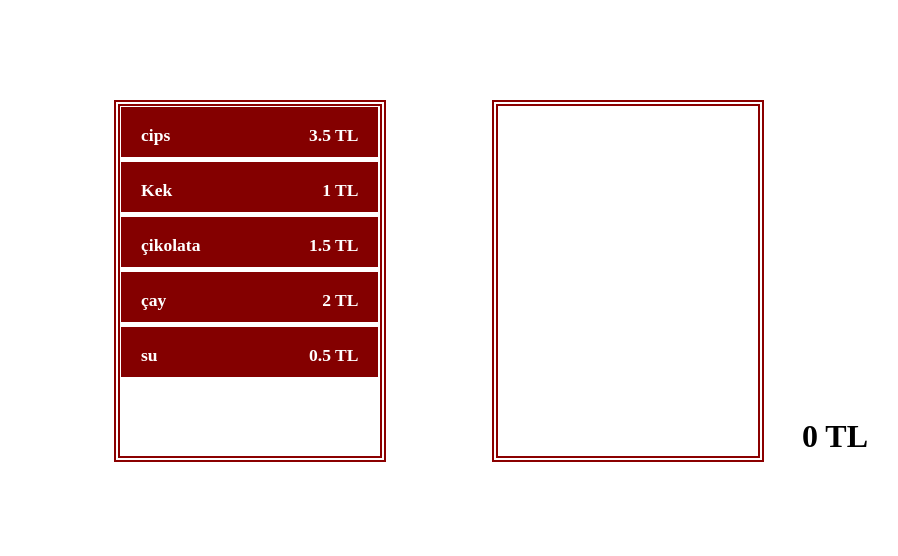
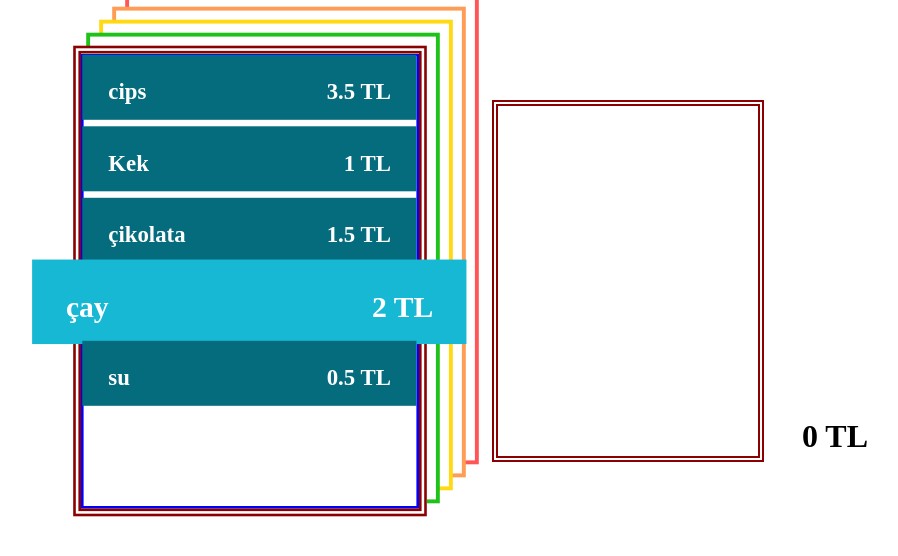
Before and after one commit to FATIHISILGAN/angular_example, a plain HTML site: page index.html in a window 1280 px wide. In both pictures the pointer is over the element 486 px from the left and 281 px from the top of the page. Shown: the whole page, without its empty margins (236-1134 px from the left). Drawn offline with nearby package versions, Linux system fonts and the light colour scheme.

Commit message:
css Updated

```diff
--- a/style.css
+++ b/style.css
@@ -17,6 +17,15 @@ body {
     border: 6px double darkred;
     float: left;
     position: relative;
+    box-shadow: rgb(85, 91, 255) 0px 0px 0px 3px, rgb(31, 193, 27) 0px 0px 0px 6px, rgb(255, 217, 19) 0px 0px 0px 9px, rgb(255, 156, 85) 0px 0px 0px 12px, rgb(255, 85, 85) 0px 0px 0px 15px;
+}
+.products:hover{
+    -webkit-transform: scale(1.3);
+    -ms-transform: scale(1.3);
+    transform: scale(1.3);
+
+    box-shadow: blue 0px 0px 0px 2px inset, rgb(255, 255, 255) 10px -10px 0px -3px, rgb(31, 193, 27) 10px -10px, rgb(255, 255, 255) 20px -20px 0px -3px, rgb(255, 217, 19) 20px -20px, rgb(255, 255, 255) 30px -30px 0px -3px, rgb(255, 156, 85) 30px -30px, rgb(255, 255, 255) 40px -40px 0px -3px, rgb(255, 85, 85) 40px -40px;
+
 }
 
     .products ul {
@@ -34,7 +43,15 @@ body {
             left: -19px;
             margin-top: 5px;
             position: relative;
-            background-color: rgb(132, 0, 0);
+            background-color: rgb(5, 108, 126);
+        }
+
+        .products ul li:hover {
+
+            background-color: rgb(23, 184, 212);
+            -webkit-transform: scale(1.3);
+            -ms-transform: scale(1.3);
+            transform: scale(1.3);
         }
 
             .products ul li a {
```
